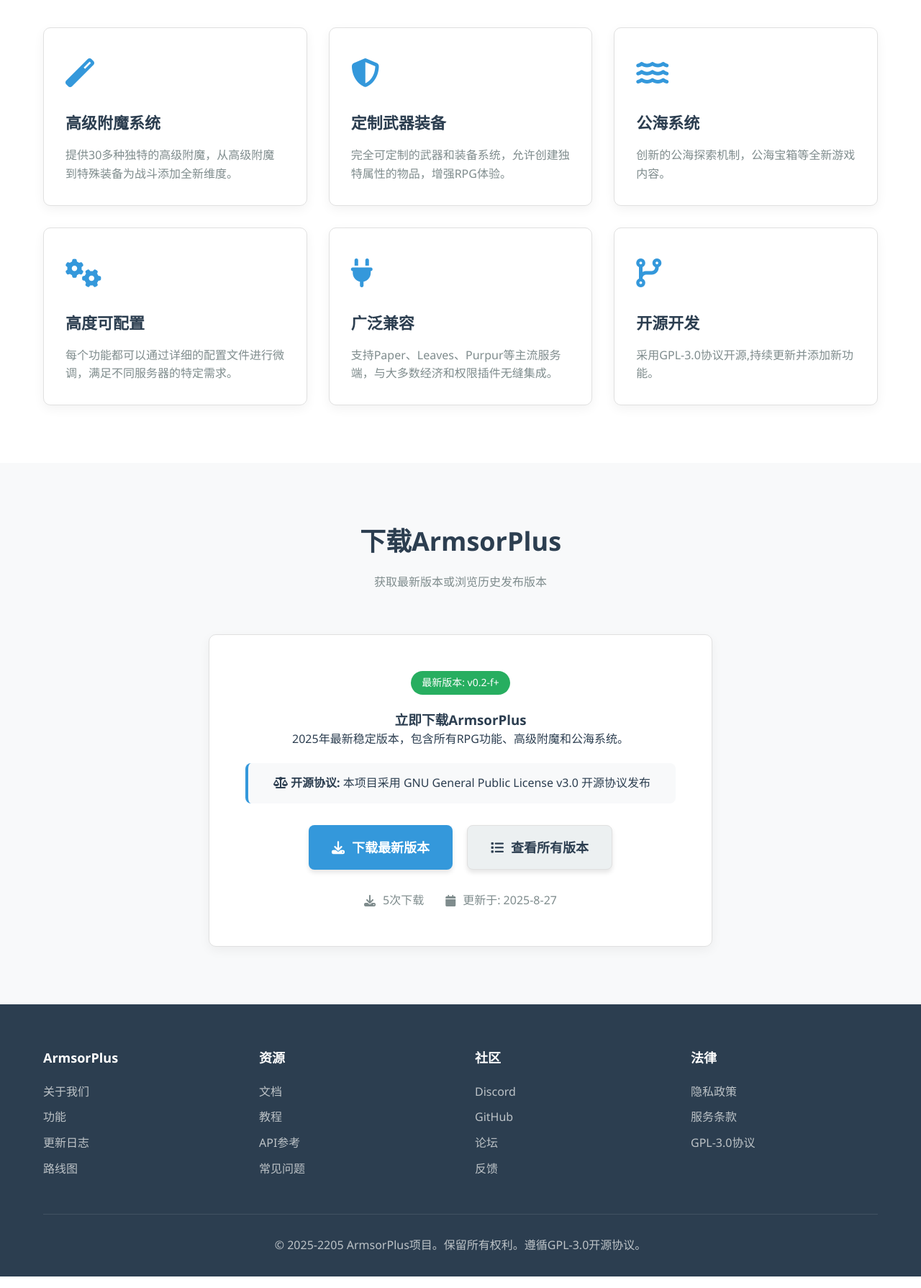
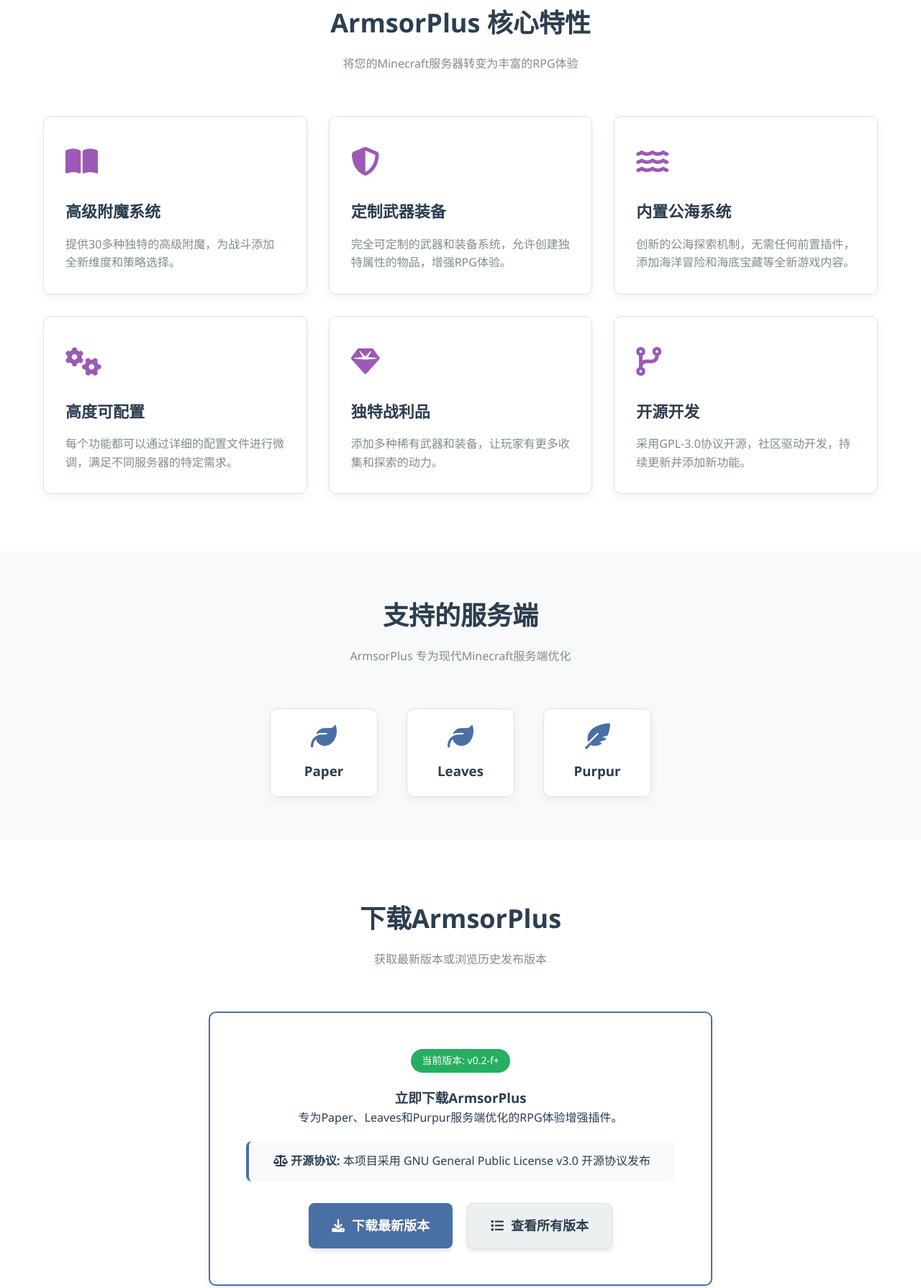
Before and after one commit to LJRDE/LJRDE.github.io, a plain HTML site: page index.html in a window 1280 px wide. Shown: the part 756-2545 px from the top of the page at 72% size. Drawn offline with Linux system fonts and the light colour scheme.

Commit message:
Update index.html

```diff
--- a/index.html
+++ b/index.html
@@ -7,8 +7,8 @@
     <link rel="stylesheet" href="https://cdnjs.cloudflare.com/ajax/libs/font-awesome/6.4.0/css/all.min.css">
     <style>
         :root {
-            --primary: #3498db;
-            --primary-dark: #2980b9;
+            --primary: #4a6fa5;
+            --primary-dark: #3a5a8a;
             --secondary: #2c3e50;
             --light: #ecf0f1;
             --text: #2c3e50;
@@ -16,6 +16,7 @@
             --success: #27ae60;
             --warning: #f39c12;
             --border: #e0e0e0;
+            --enchant: #9c59b6;
         }
 
         * {
@@ -63,9 +64,17 @@
             text-decoration: none;
         }
 
-        .logo-icon {
+        .logo-text {
+            font-size: 28px;
+            font-weight: bold;
+            color: var(--secondary);
+            display: flex;
+            align-items: center;
+        }
+
+        .logo-text span {
             color: var(--primary);
-            font-size: 28px;
+            font-weight: 700;
         }
 
         .nav-links {
@@ -193,7 +202,7 @@
 
         .feature-icon {
             font-size: 40px;
-            color: var(--primary);
+            color: var(--enchant);
             margin-bottom: 20px;
         }
 
@@ -207,10 +216,40 @@
             color: var(--text-light);
         }
 
+        /* 服务端支持区域 */
+        .servers-support {
+            padding: 60px 0;
+            background-color: #f8f9fa;
+            text-align: center;
+        }
+
+        .servers-grid {
+            display: flex;
+            justify-content: center;
+            gap: 40px;
+            flex-wrap: wrap;
+            margin-top: 40px;
+        }
+
+        .server-item {
+            background: white;
+            padding: 20px 30px;
+            border-radius: 10px;
+            box-shadow: 0 5px 15px rgba(0, 0, 0, 0.05);
+            min-width: 150px;
+            border: 1px solid var(--border);
+        }
+
+        .server-item i {
+            font-size: 36px;
+            color: var(--primary);
+            margin-bottom: 15px;
+        }
+
         /* 下载区域样式 */
         .download-section {
             padding: 80px 0;
-            background-color: #f8f9fa;
+            background-color: #fff;
             text-align: center;
         }
 
@@ -221,7 +260,7 @@
             box-shadow: 0 5px 15px rgba(0, 0, 0, 0.05);
             max-width: 700px;
             margin: 0 auto;
-            border: 1px solid var(--border);
+            border: 2px solid var(--primary);
         }
 
         .version-badge {
@@ -240,20 +279,6 @@
             background-color: #f8f9fa;
             border-radius: 8px;
             border-left: 4px solid var(--primary);
-        }
-
-        .download-stats {
-            display: flex;
-            justify-content: center;
-            gap: 30px;
-            margin-top: 30px;
-            color: var(--text-light);
-        }
-
-        .stat {
-            display: flex;
-            align-items: center;
-            gap: 10px;
         }
 
         /* 页脚样式 */
@@ -324,6 +349,28 @@
             .download-card {
                 padding: 30px;
             }
+
+            .logo-text {
+                font-size: 22px;
+            }
+        }
+
+        /* 附魔书动画 */
+        .enchantment-book {
+            display: inline-block;
+            font-size: 48px;
+            color: var(--enchant);
+            margin: 20px 0;
+            animation: float 3s ease-in-out infinite;
+        }
+
+        @keyframes float {
+            0%, 100% {
+                transform: translateY(0);
+            }
+            50% {
+                transform: translateY(-10px);
+            }
         }
     </style>
 </head>
@@ -333,14 +380,13 @@
         <div class="container">
             <nav class="navbar">
                 <a href="#" class="logo">
-                    <i class="fas fa-dragon logo-icon"></i>
-                    ArmsorPlus
+                    <div class="logo-text">Armsor<span>Plus</span></div>
                 </a>
                 <div class="nav-links">
                     <a href="#">首页</a>
                     <a href="#">文档</a>
                     <a href="#">支持</a>
-                    <a href="#">社区</a>
+                    <a href="https://github.com/LJRDE/ArmsorPlus/issues">反馈</a>
                 </div>
             </nav>
         </div>
@@ -349,11 +395,14 @@
     <!-- 英雄区域 -->
     <section class="hero">
         <div class="container">
+            <div class="enchantment-book">
+                <i class="fas fa-book"></i>
+            </div>
             <h1>Minecraft RPG体验的革命性升级</h1>
-            <p>ArmsorPlus 是一款创新的 Minecraft 插件，它将 RPG 元素深度融入原版游戏中，提供超过 20 种独特的高级附魔和定制武器装备系统，还提供了自定义公海系统。无论您是服务器管理员寻求增强玩家体验，还是玩家渴望更丰富的战斗系统，ArmsorPlus 都是您的完美选择。</p>
+            <p>ArmsorPlus 是一款创新的 Minecraft 插件，它将 RPG 元素深度融入原版游戏中，提供超过 30 种独特的高级附魔和定制武器装备系统，还提供了自定义公海系统。无论您是服务器管理员寻求增强玩家体验，还是玩家渴望更丰富的战斗系统，ArmsorPlus 都是您的完美选择。</p>
 
             <div class="buttons">
-                <a href="#https://github.com/LJRDE/ArmsorPlus/releases" class="btn btn-primary">
+                <a href="https://github.com/LJRDE/ArmsorPlus/releases/download/0.2-f%2B/ArmsorPlus-0.2-f+.jar" class="btn btn-primary">
                     <i class="fas fa-download"></i>
                     下载最新版本
                 </a>
@@ -376,10 +425,10 @@
             <div class="feature-grid">
                 <div class="feature-card">
                     <div class="feature-icon">
-                        <i class="fas fa-magic"></i>
+                        <i class="fas fa-book-open"></i>
                     </div>
                     <h3>高级附魔系统</h3>
-                    <p>提供30多种独特的高级附魔，从高级附魔到特殊装备为战斗添加全新维度。</p>
+                    <p>提供30多种独特的高级附魔，为战斗添加全新维度和策略选择。</p>
                 </div>
 
                 <div class="feature-card">
@@ -394,8 +443,8 @@
                     <div class="feature-icon">
                         <i class="fas fa-water"></i>
                     </div>
-                    <h3>公海系统</h3>
-                    <p>创新的公海探索机制，公海宝箱等全新游戏内容。</p>
+                    <h3>内置公海系统</h3>
+                    <p>创新的公海探索机制，无需任何前置插件，添加海洋冒险和海底宝藏等全新游戏内容。</p>
                 </div>
 
                 <div class="feature-card">
@@ -408,10 +457,10 @@
 
                 <div class="feature-card">
                     <div class="feature-icon">
-                        <i class="fas fa-plug"></i>
+                        <i class="fas fa-gem"></i>
                     </div>
-                    <h3>广泛兼容</h3>
-                    <p>支持Paper、Leaves、Purpur等主流服务端，与大多数经济和权限插件无缝集成。</p>
+                    <h3>独特战利品</h3>
+                    <p>添加多种稀有武器和装备，让玩家有更多收集和探索的动力。</p>
                 </div>
 
                 <div class="feature-card">
@@ -419,7 +468,34 @@
                         <i class="fas fa-code-branch"></i>
                     </div>
                     <h3>开源开发</h3>
-                    <p>采用GPL-3.0协议开源,持续更新并添加新功能。</p>
+                    <p>采用GPL-3.0协议开源，社区驱动开发，持续更新并添加新功能。</p>
+                </div>
+            </div>
+        </div>
+    </section>
+
+    <!-- 服务端支持区域 -->
+    <section class="servers-support">
+        <div class="container">
+            <div class="section-title">
+                <h2>支持的服务端</h2>
+                <p>ArmsorPlus 专为现代Minecraft服务端优化</p>
+            </div>
+
+            <div class="servers-grid">
+                <div class="server-item">
+                    <i class="fas fa-leaf"></i>
+                    <h3>Paper</h3>
+                </div>
+
+                <div class="server-item">
+                    <i class="fas fa-leaf"></i>
+                    <h3>Leaves</h3>
+                </div>
+
+                <div class="server-item">
+                    <i class="fas fa-feather-alt"></i>
+                    <h3>Purpur</h3>
                 </div>
             </div>
         </div>
@@ -434,9 +510,9 @@
             </div>
 
             <div class="download-card">
-                <span class="version-badge">最新版本: v0.2-f+</span>
+                <span class="version-badge">当前版本: v0.2-f+</span>
                 <h3>立即下载ArmsorPlus</h3>
-                <p>2025年最新稳定版本，包含所有RPG功能、高级附魔和公海系统。</p>
+                <p>专为Paper、Leaves和Purpur服务端优化的RPG体验增强插件。</p>
 
                 <div class="license-info">
                     <i class="fas fa-balance-scale"></i>
@@ -444,7 +520,7 @@
                 </div>
 
                 <div class="buttons">
-                    <a href="https://github.com/LJRDE/ArmsorPlus/releases" class="btn btn-primary">
+                    <a href="https://github.com/LJRDE/ArmsorPlus/releases/download/0.2-f%2B/ArmsorPlus-0.2-f+.jar" class="btn btn-primary">
                         <i class="fas fa-download"></i>
                         下载最新版本
                     </a>
@@ -452,17 +528,6 @@
                         <i class="fas fa-list"></i>
                         查看所有版本
                     </a>
-                </div>
-
-                <div class="download-stats">
-                    <div class="stat">
-                        <i class="fas fa-download"></i>
-                        <span>5次下载</span>
-                    </div>
-                    <div class="stat">
-                        <i class="fas fa-calendar"></i>
-                        <span>更新于: 2025-8-27</span>
-                    </div>
                 </div>
             </div>
         </div>
@@ -497,8 +562,7 @@
                     <ul>
                         <li><a href="#">Discord</a></li>
                         <li><a href="https://github.com/LJRDE/ArmsorPlus">GitHub</a></li>
-                        <li><a href="#">论坛</a></li>
-                        <li><a href="#">反馈</a></li>
+                        <li><a href="https://github.com/LJRDE/ArmsorPlus/issues">反馈问题</a></li>
                     </ul>
                 </div>
 
@@ -513,7 +577,7 @@
             </div>
 
             <div class="copyright">
-                <p>&copy; 2025-2205 ArmsorPlus项目。保留所有权利。遵循GPL-3.0开源协议。</p>
+                <p>&copy; 2025-2027 ArmsorPlus项目。保留所有权利。遵循GPL-3.0开源协议。</p>
             </div>
         </div>
     </footer>
@@ -525,40 +589,9 @@
 
             downloadButtons.forEach(button => {
                 button.addEventListener('click', function(e) {
-                    e.preventDefault();
-                    <a href="https://github.com/LJRDE/ArmsorPlus/releases/download/0.2-f%2B/ArmsorPlus-0.2-f+.jar" class="btn btn-secondary">
-                    // window.location.href = 'https://github.com/LJRDE/ArmsorPlus/releases/download/0.2-f%2B/ArmsorPlus-0.2-f+.jar';
+                    // 实际链接已设置，无需额外处理
                 });
             });
-
-            // 模拟下载计数动画
-            const downloadCount = document.querySelector('.download-stats .stat span');
-            let count = 0;
-            const targetCount = 5;
-            const duration = 2000;
-            const increment = targetCount / (duration / 16);
-
-            const updateCount = () => {
-                if (count < targetCount) {
-                    count += increment;
-                    downloadCount.textContent = Math.round(count).toLocaleString() + ' 次下载';
-                    requestAnimationFrame(updateCount);
-                } else {
-                    downloadCount.textContent = targetCount.toLocaleString() + ' 次下载';
-                }
-            };
-
-            // 当下载区域进入视图时开始动画
-            const observer = new IntersectionObserver((entries) => {
-                entries.forEach(entry => {
-                    if (entry.isIntersecting) {
-                        updateCount();
-                        observer.disconnect();
-                    }
-                });
-            }, { threshold: 0.5 });
-
-            observer.observe(document.querySelector('.download-section'));
         });
     </script>
 </body>
```
